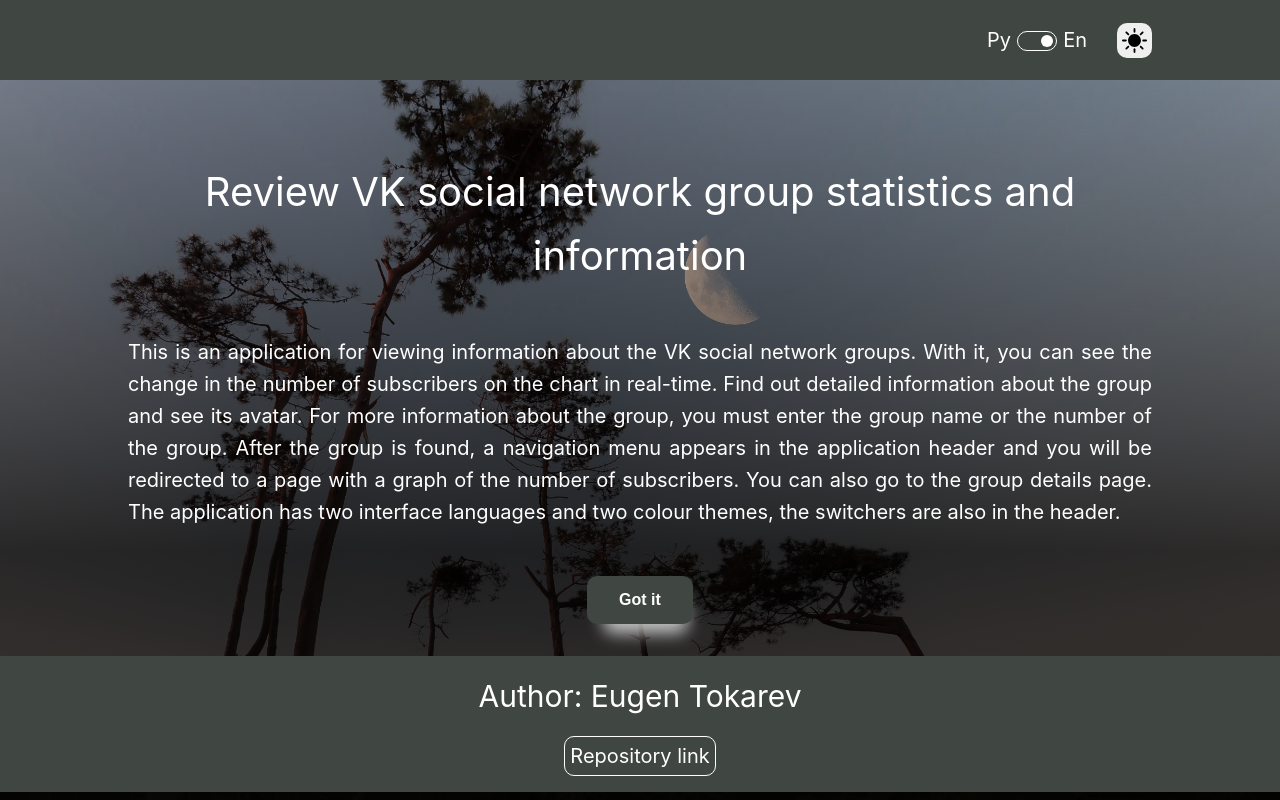
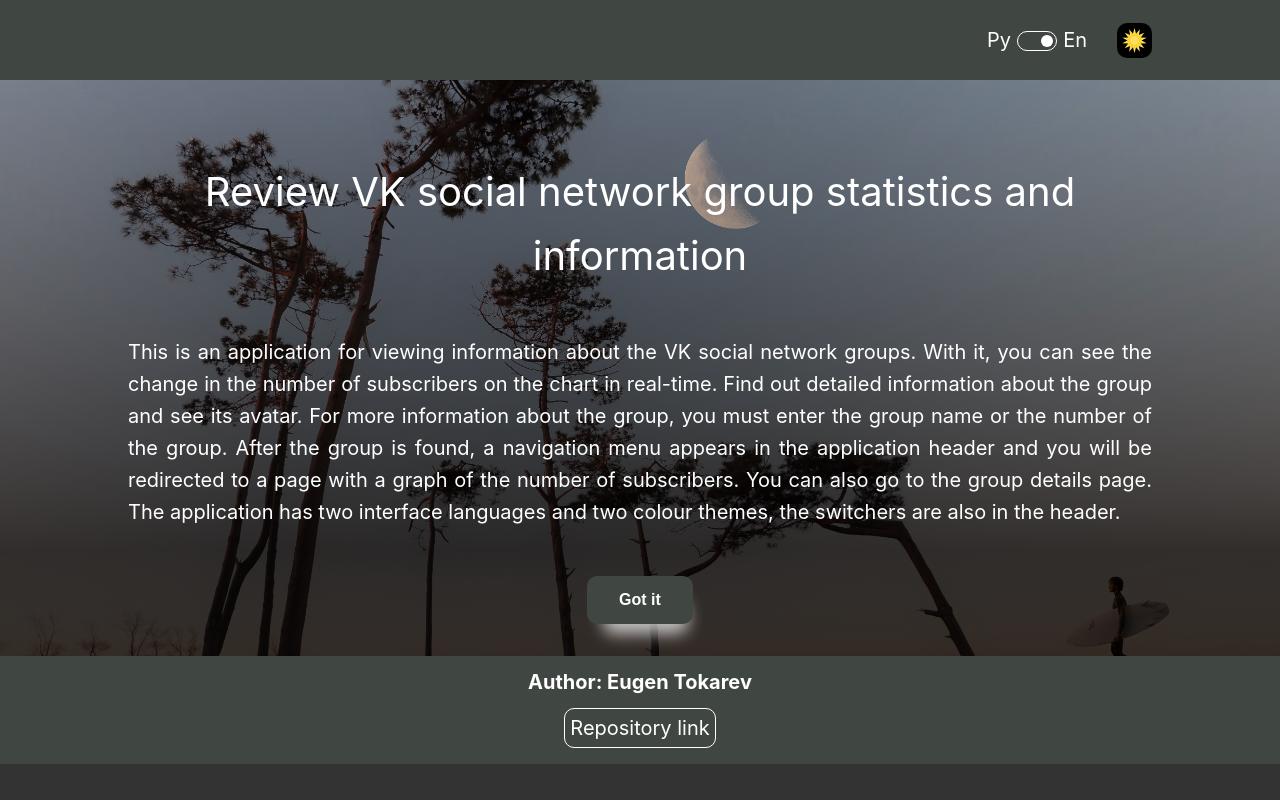
Before and after one commit to Evgeny-Tokarev/vueChart, a Vue app: page / in a window 1280 px wide. Built offline with nearby package versions, Linux system fonts and the light colour scheme.

Commit message:
Change sun icon; improve styling

```diff
--- a/src/assets/style/base.scss
+++ b/src/assets/style/base.scss
@@ -32,6 +32,7 @@
 
 body {
   min-height: 100vh;
+  margin-bottom: -6rem;
   line-height: 1.6;
   font-family: Inter, -apple-system, BlinkMacSystemFont, "Segoe UI", Roboto,
     Oxygen, Ubuntu, Cantarell, "Fira Sans", "Droid Sans", "Helvetica Neue",
--- a/src/assets/style/mixins.scss
+++ b/src/assets/style/mixins.scss
@@ -1,5 +1,11 @@
 @mixin text-700-16-100 {
-    font-weight: 700;
-    font-size: 16px;
-    line-height: 100%;
+  font-weight: 700;
+  font-size: 16px;
+  line-height: 100%;
 }
+
+@mixin text-700-20-100 {
+  font-weight: 700;
+  font-size: 20px;
+  line-height: 100%;
+}
--- a/src/components/reusable/Footer.vue
+++ b/src/components/reusable/Footer.vue
@@ -21,7 +21,10 @@
     padding: 1rem 0;
     background-color: var(--primary);
     gap: 1rem;
-    margin-top: 2rem;
+
+    h2 {
+        @include text-700-20-100;
+    }
 
     a {
         text-decoration: none;
--- a/src/components/reusable/Header.vue
+++ b/src/components/reusable/Header.vue
@@ -82,19 +82,20 @@
     .menu-button {
         background: var(--bg-color);
         color: var(--text-color);
-        caret-color: transparent;
     }
 
     .burger-button {
         align-self: center;
+        background-color: var(--bg-color);
+        color: var(--text-color);
     }
 
     .burger-icon {
         position: relative;
         width: 30px;
         height: 20px;
-        border-top: 2px solid black;
-        border-bottom: 2px solid black;
+        border-top: 2px solid var(--text-color);
+        border-bottom: 2px solid var(--text-color);
     }
 
     .burger-icon::before {
@@ -104,7 +105,7 @@
         right: 0;
         top: calc(50% - 1px);
         height: 2px;
-        background-color: black;
+        background-color: var(--text-color);
     }
 
     .locale-switcher {
@@ -118,6 +119,7 @@
         align-self: center;
         padding: 5px;
         margin-left: 10px;
+        background-color: var(--bg-color);
     }
 
     .theme-icon {
--- a/src/views/IntroductionVue.vue
+++ b/src/views/IntroductionVue.vue
@@ -32,6 +32,7 @@
         color: var(--text-color);
         background: var(--primary);
         caret-color: transparent;
+        margin-bottom: 2rem;
     }
 }
 </style>
--- a/src/views/SearchVue.vue
+++ b/src/views/SearchVue.vue
@@ -51,7 +51,7 @@
     if (await store.setGroup(state.groupID, state.accesseKey) && input1.value) {
       state.groupID = ""
     }
-  } else if (!input1.value) {
+  } else {
     state.emptyError = true
     window.setTimeout(() => {
       state.emptyError = false
```
Also changed, not shown: src/assets/images/sun.svg.
